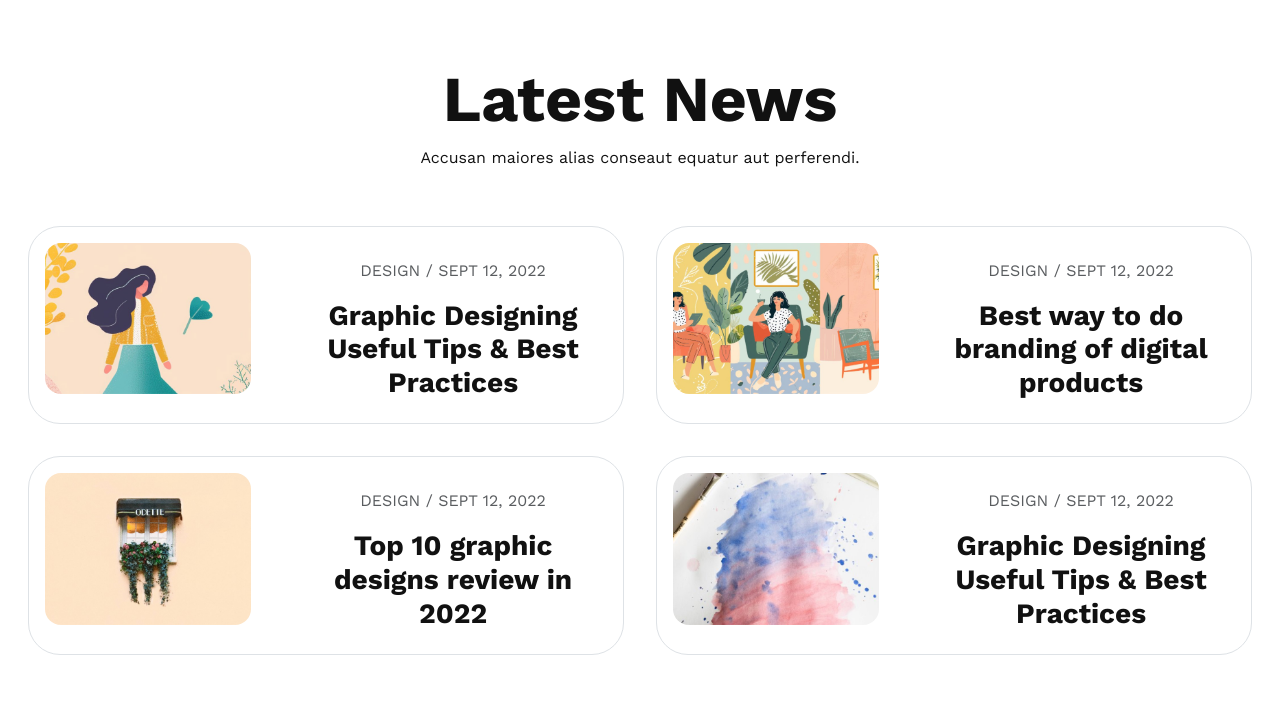
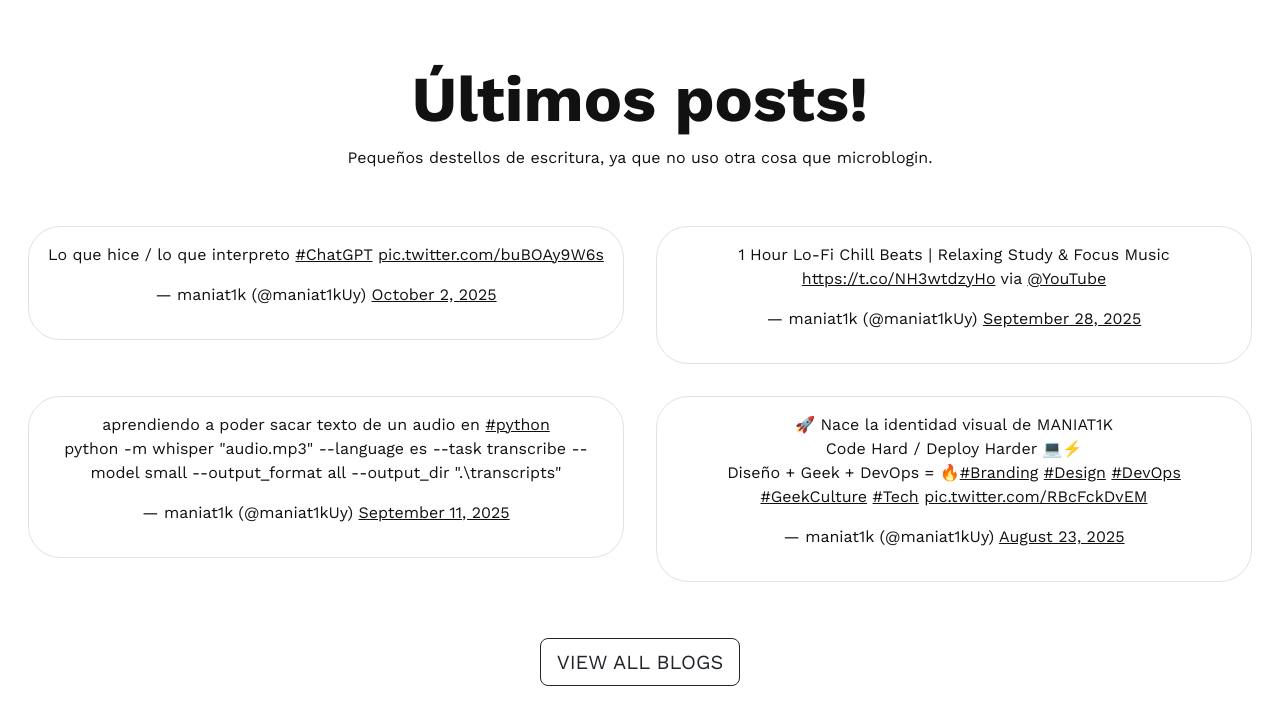
Before and after one commit to maniat1k/maniat1k.github.io, a plain HTML site: page index.html in a window 1280 px wide. Shown: the part 4289-4997 px from the top of the page. Drawn offline with nearby package versions, Linux system fonts and the light colour scheme.

Commit message:
añadiendo microblogin

```diff
--- a/index.html
+++ b/index.html
@@ -24,7 +24,6 @@
 
   <!--style sheet-->
   <link rel="stylesheet" href="css/style.css">
-
 
 </head>
 
@@ -633,83 +632,31 @@
     <div class="container">
       <div class="text-center">
         <h2 class="display-3">
-          Latest News
+          Últimos posts!
         </h2>
         <p>
-          Accusan maiores alias conseaut equatur aut perferendi.
+          Pequeños destellos de escritura, ya que no uso otra cosa que microblogin.
         </p>
       </div>
       <div class="row py-4">
-        <div class="col-lg-6 p-3">
-          <div class="post-item p-3 border rounded-5">
-            <div class="row g-md-5">
-              <div class="col-lg-5">
-                <img src="images/post-thumb-1.jpg" class="img-fluid rounded-4">
-              </div>
-              <div class="col-lg-7">
-                <p class="text-uppercase text-muted mt-3">
-                  Design / Sept 12, 2022
-                </p>
-                <h3>
-                  Graphic Designing Useful Tips & Best Practices
-                </h3>
-              </div>
-
-            </div>
+        <div class="col-lg-6 p-3" >
+          <div class="post-item p-3 border rounded-5" >
+            <blockquote class="twitter-tweet"><p lang="es" dir="ltr">Lo que hice / lo que interpreto <a href="https://twitter.com/hashtag/ChatGPT?src=hash&amp;ref_src=twsrc%5Etfw">#ChatGPT</a> <a href="https://t.co/buBOAy9W6s">pic.twitter.com/buBOAy9W6s</a></p>&mdash; maniat1k (@maniat1kUy) <a href="https://twitter.com/maniat1kUy/status/1973759046395334884?ref_src=twsrc%5Etfw">October 2, 2025</a></blockquote> <script async src="https://platform.twitter.com/widgets.js" charset="utf-8"></script>
           </div>
         </div>
         <div class="col-lg-6 p-3">
           <div class="post-item p-3 border rounded-5">
-            <div class="row g-md-5">
-              <div class="col-lg-5">
-                <img src="images/post-thumb-2.jpg" class="img-fluid rounded-4">
-              </div>
-              <div class="col-lg-7">
-                <p class="text-uppercase text-muted mt-3">
-                  Design / Sept 12, 2022
-                </p>
-                <h3>
-                  Best way to do branding of digital products
-                </h3>
-              </div>
-
-            </div>
+           <blockquote class="twitter-tweet" data-media-max-width="560"><p lang="en" dir="ltr">1 Hour Lo-Fi Chill Beats | Relaxing Study &amp; Focus Music <a href="https://t.co/NH3wtdzyHo">https://t.co/NH3wtdzyHo</a> via <a href="https://twitter.com/YouTube?ref_src=twsrc%5Etfw">@YouTube</a></p>&mdash; maniat1k (@maniat1kUy) <a href="https://twitter.com/maniat1kUy/status/1972166662322569369?ref_src=twsrc%5Etfw">September 28, 2025</a></blockquote> <script async src="https://platform.twitter.com/widgets.js" charset="utf-8"></script>
           </div>
         </div>
         <div class="col-lg-6 p-3">
           <div class="post-item p-3 border rounded-5">
-            <div class="row g-md-5">
-              <div class="col-lg-5">
-                <img src="images/post-thumb-3.jpg" class="img-fluid rounded-4">
-              </div>
-              <div class="col-lg-7">
-                <p class="text-uppercase text-muted mt-3">
-                  Design / Sept 12, 2022
-                </p>
-                <h3>
-                  Top 10 graphic designs review in 2022
-                </h3>
-              </div>
-
-            </div>
+            <blockquote class="twitter-tweet"><p lang="en" dir="ltr">aprendiendo a poder sacar texto de un audio en <a href="https://twitter.com/hashtag/python?src=hash&amp;ref_src=twsrc%5Etfw">#python</a> <br>python -m whisper &quot;audio.mp3&quot; --language es --task transcribe --model small --output_format all --output_dir &quot;.\transcripts&quot;</p>&mdash; maniat1k (@maniat1kUy) <a href="https://twitter.com/maniat1kUy/status/1966147294094569957?ref_src=twsrc%5Etfw">September 11, 2025</a></blockquote> <script async src="https://platform.twitter.com/widgets.js" charset="utf-8"></script>
           </div>
         </div>
         <div class="col-lg-6 p-3">
           <div class="post-item p-3 border rounded-5">
-            <div class="row g-md-5">
-              <div class="col-lg-5">
-                <img src="images/post-thumb-4.jpg" class="img-fluid rounded-4">
-              </div>
-              <div class="col-lg-7">
-                <p class="text-uppercase text-muted mt-3">
-                  Design / Sept 12, 2022
-                </p>
-                <h3>
-                  Graphic Designing Useful Tips & Best Practices
-                </h3>
-              </div>
-
-            </div>
+            <blockquote class="twitter-tweet"><p lang="es" dir="ltr">🚀 Nace la identidad visual de MANIAT1K<br>Code Hard / Deploy Harder 💻⚡<br>Diseño + Geek + DevOps = 🔥<a href="https://twitter.com/hashtag/Branding?src=hash&amp;ref_src=twsrc%5Etfw">#Branding</a> <a href="https://twitter.com/hashtag/Design?src=hash&amp;ref_src=twsrc%5Etfw">#Design</a> <a href="https://twitter.com/hashtag/DevOps?src=hash&amp;ref_src=twsrc%5Etfw">#DevOps</a> <a href="https://twitter.com/hashtag/GeekCulture?src=hash&amp;ref_src=twsrc%5Etfw">#GeekCulture</a> <a href="https://twitter.com/hashtag/Tech?src=hash&amp;ref_src=twsrc%5Etfw">#Tech</a> <a href="https://t.co/RBcFckDvEM">pic.twitter.com/RBcFckDvEM</a></p>&mdash; maniat1k (@maniat1kUy) <a href="https://twitter.com/maniat1kUy/status/1959262645648855470?ref_src=twsrc%5Etfw">August 23, 2025</a></blockquote> <script async src="https://platform.twitter.com/widgets.js" charset="utf-8"></script>
           </div>
         </div>
       </div>
@@ -727,8 +674,9 @@
           <div class="info-box">
             <img src="images/logo-2.png" class="img-fluid">
             <p class="py-4">
-              Suscríbete al boletín que no pienso hacer para recibir actualizaciones que no voy a dar relacionadas con la marca, diseños y más.
+               Suscríbete al boletín que no pienso hacer 😅 para recibir actualizaciones que no voy a dar 😂 relacionadas con la marca, diseños y más.
             </p>
+
             <div class="social-links">
               <svg class="twitter" width="24" height="24">
                 <use xlink:href="#twitter"></use>
```
